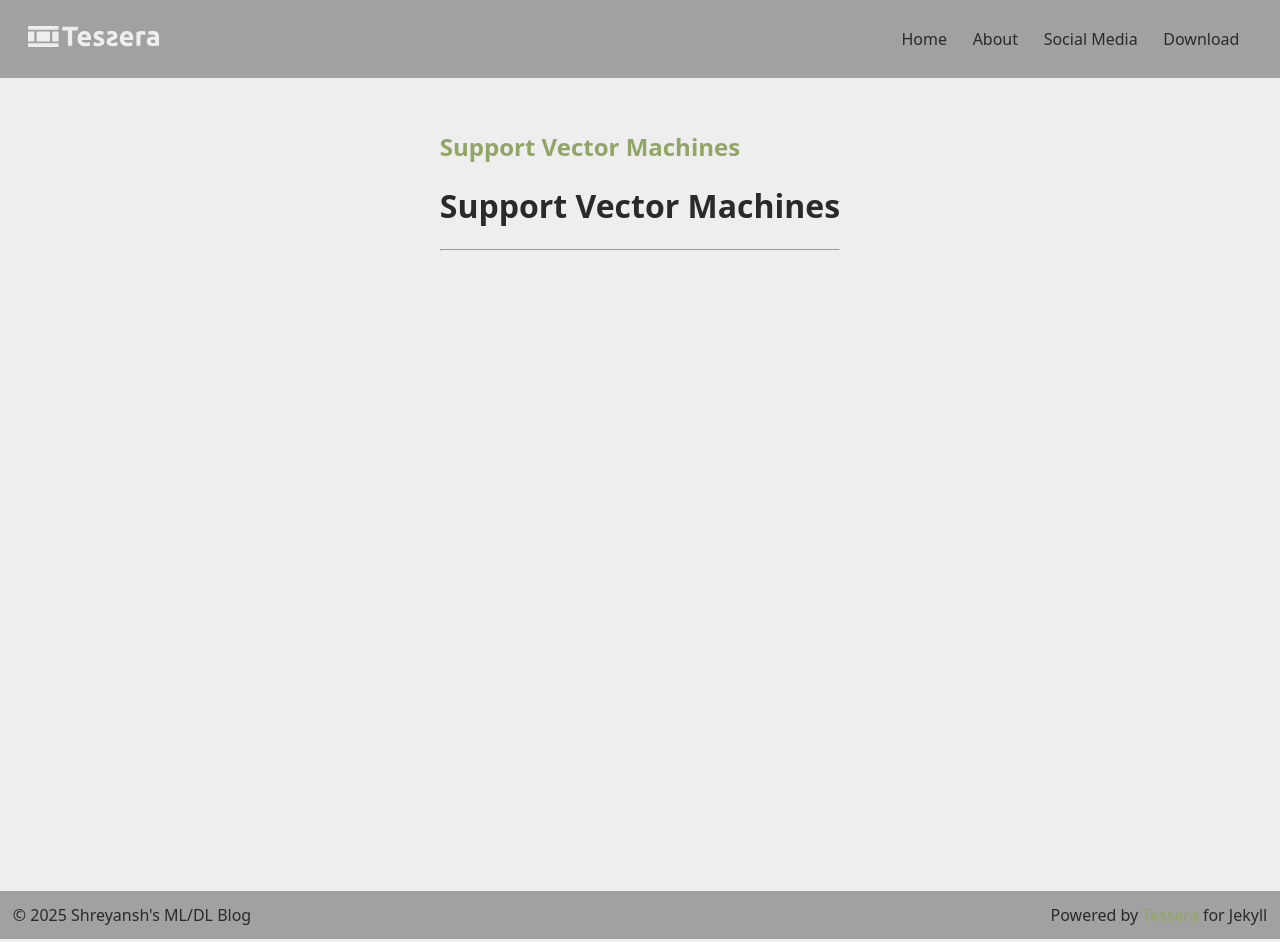
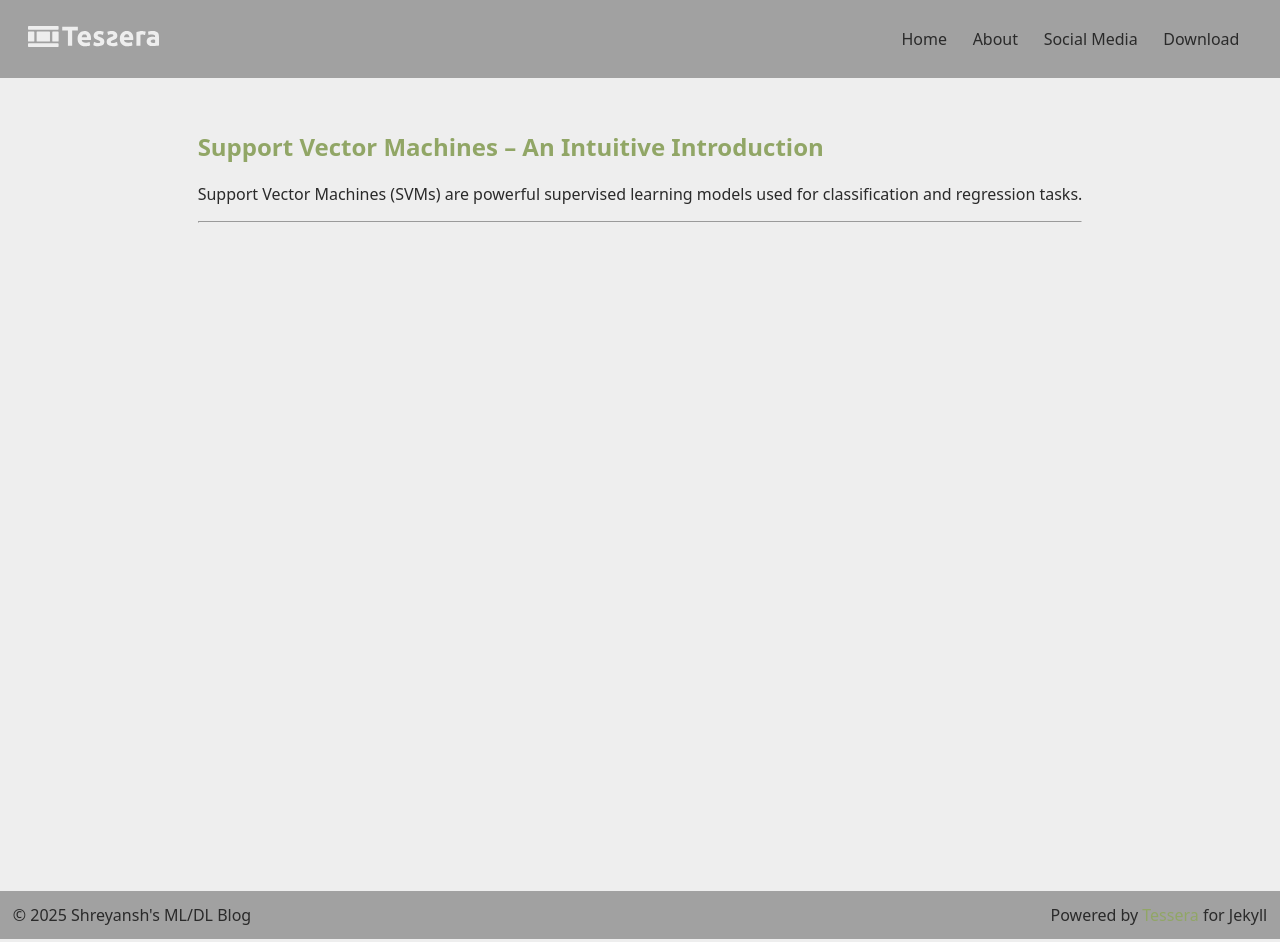
Before and after one commit to shrrynsh/shrrynsh.github.io, a Jekyll site: the page built from index.md, in a window 1280 px wide. Built offline with Jekyll 4.4.1, drawn with Linux system fonts in a browser that asks for light colours; part of the change alters nothing that is shown.

Commit message:
Update 2025-06-23-svm-from-scratch.md

````diff
--- a/_posts/2025-06-23-svm-from-scratch.md
+++ b/_posts/2025-06-23-svm-from-scratch.md
@@ -1,131 +1,23 @@
 ---
 layout: post
-title: "Support Vector Machines"
+title: "Support Vector Machines – An Intuitive Introduction"
 date: 2025-06-23
-categories: ml blog
+categories: ml
 ---
 
+Support Vector Machines (SVMs) are powerful supervised learning models used for classification and regression tasks.
 
+They work by finding the optimal hyperplane that best separates data points of different classes. The core idea is to maximize the **margin** — the distance between the hyperplane and the nearest data points (called support vectors).
 
-# Support Vector Machines
+## 🧠 Key Concepts
 
-- [ ] **SVMs ,What are they and why they are used?**
+- **Hyperplane:** A decision boundary that separates classes.
+- **Support Vectors:** Data points that lie closest to the hyperplane.
+- **Margin:** Distance between hyperplane and support vectors.
 
-SVM is one of the most powerful supervised learning algorithm primarily used for classification tasks. The main goal of SVM is to classify instances based on there relative position with a decision boundary which is a HYPERPLANE. Since a hyperplane is a linear decision boundary one might think SVM would only work for linearly separable cases, but no that's the beauty of SVMs they work pretty well for non-linearly separable cases as well .Let's explore more about SVMs in this blog.
+### 🧮 Mathematically
 
-- [ ] **The Main Goal finding the optimal hyperplane.**
+The decision function is:
 
-The main goal of SVMs is to find the best decision boundary reffered to as an optimal decision boundary or an optimal hyperplane ( since an SVM's decision boundary is a hyperplane).Once we have the hyperplane we can make classifications based on the hypothesis function defined as :
-$$
-h(x_i) = \begin{cases}
-+1, & \text{if } w \cdot x + b \ge 0,\\
--1, & \text{if } w \cdot x + b < 0.
-\end{cases}
-$$
-Let's understand what an hyperplane is and how to compare hyperplanes.
-
-- [ ] **A generalized plane - Hyperplane.**
-
-Hyperplane is a generalization of the 2-Dimensional plane for Higher Dimensions. It can be thought of as a geometric figure that divides a space into two parts,  for example: A line in case of 2D or a plane in case of 3D. It is worth noting that the dimension of a hyperplane is always one less than the dimension of the space which it is dividing.
-The generalized equation of a hyperplane is  $w⋅x+b=0$ . This equation seems familiar right, yes it is the equation of a plane in 3D and indeed it also the equation of a plane in any dimension where x is a n-dimensional vector and w is a vector normal to the hyperplane.
-- [ ] **How to compare hyperplanes?**
-Now to select the best hyperplane it is obvious that we have to compare hyperplanes therefore there must be a way of doing so. We have two different ways of comparing hyperplanes : Functional Margin and Geometric Margin.
-
-**Functional Margin :** Let's first define a function $$ f=y(w.x+b)$$ the value of this function is positive for all correct classifications and negative for all misclassifications.
-The Functional Margin of an Hyperplane is defined as $$
-F = \min_{i=1,\dots,m} \bigl(y_i (w \cdot x + b)\bigr).
-$$We can think of this as the distance of the point closest to the hyperplane.
-Now the best hyperplane from a given set of hyperplanes would be the one having maximum Functional Margin.
-
-**Geometric Margin:** Geometric margin is just a scaled version of the functional margin i.e.
-$$
-G = \min_{i=1,\dots,m} \Bigl( y_i \bigl(\frac{w}{\|w\|} \cdot x + \frac{b}{\|w\|}\bigr)\Bigr) = \frac{F}{\|w\|}
-$$
-Since w reperesents the normal vector of the hyperplane one could choose different w, parallel to each other to represent the same hyperplane and that would affect finding the best hyperplane. To avoid such clashes we scale the Functional margin by dividing by mag(w).
-
-- [ ] **The optimization.**
-To find the values of w and b of the optimal hyperplane we have to solve an optimization problem we have to maximize the Geometric Margin(G) (find the hyperplane with maximum G) subject to some constraints.
-Putting it formally:
-
-$$
-\begin{aligned}
-\max_{w,b} \quad & G \\
-\text{subject to}\quad & g_i \ge G, \quad i = 1,\dots,m.
-\end{aligned}
-$$
-The constraint suggests that the geomteric margin of each other training example is greater than the Geometric Margin of the hyperplane which is true  by definition.
-
-Rearranging the problem:
-
-$$
-G =\frac{F}{\|w\|}
-\\
-\Rightarrow
-\begin{aligned}
-\max_{w,b} \quad & \frac{F}{\|w\|}  \\
-\text{subject to}\quad & f_i \ge F, \quad i = 1,\dots,m.
-\end{aligned}
-$$
-
-Scaling w and b such that F=1, scaling won't affect the optimal values of w and b.This scaling would convert our optimization solely in terms of w and b.
-
-
-\begin{aligned}
-\max_{w,b} \quad & \frac{1}{\|w\|}  \\
-\text{subject to}\quad & f_i \ge 1, \quad i = 1,\dots,m.
-\end{aligned}
-$$\Rightarrow \begin{aligned}
-\min_{w,b} \quad \|w\|  \\
-\text{subject to}\quad & f_i \ge 1, \quad i = 1,\dots,m.
-\end{aligned}$$
-
-$$\Rightarrow \begin{aligned}
-\min_{w,b} \quad \frac{1}{2}\|w\|^2  \\
-\text{subject to}\quad & y_i(w.x_i+b)-1 \ge 0, \quad i = 1,\dots,m.
-\end{aligned}$$
-
-
-Therefore,we have got our final primal problem which is :
- \begin{aligned}
-\min_{w,b} \quad \frac{1}{2}\|w\|^2  \\
-\text{subject to}\quad & y_i(w.x_i+b)-1 \ge 0, \quad i = 1,\dots,m.
-\end{aligned}
-
-
-Now we can form the lagrangian  from the given primal probelm :
-
-
-$$L(w, b, \alpha) = \frac{1}{2}\,w \cdot w - \sum_{i=1}^{m} \alpha_i \bigl[y_i\,(w \cdot x_i + b) - 1\bigr].$$
-
-
-Taking gradient of $L(w, b, \alpha)$ wrt to w and b and setting them to 0:
-
-$$\nabla_w L(w, b, \alpha) = w - \sum_{i=1}^{m} \alpha_i\,y_i\,x_i = 0 \Rightarrow w= \sum_{i=1}^{m} \alpha_i\,y_i\,x_i$$
-
-$$\nabla_b L(w, b, \alpha) = -\sum_{i=1}^{m} \alpha_i\,y_i = 0 \Rightarrow \sum_{i=1}^{m} \alpha_i\,y_i = 0$$
-
-Plugging the value of w back to $L(w, b, \alpha)$ gives us the dual problem.Note that that the dual problem also has some constraints.
-Formulating the dual :
-
-
-$$D(\alpha, b) = \sum_{i=1}^m \alpha_i- \frac{1}{2} \sum_{i=1}^m \sum_{j=1}^m
-\alpha_i \,\alpha_j\, y_i\, y_j \,\bigl(x_i \cdot x_j\bigr)$$
-
-$$\text{subject to } \alpha_i \ge 0 \; (i=1,\dots,m)
-\quad\text{and}\quad
-\sum_{i=1}^{m} \alpha_i \, y_i = 0.$$
-
-
-maximizing $D(\alpha,b)$ subject to the constraints will give us the value of optimal w and b and hence we can find the optimal hyperplane.
-
-- [ ] **KKT Conditions and its effect:**
-
-**Primal and Dual Feasiblity:** Primal Feasiblity and Dual Feasiblity holds because of the constraints imposed.
-
-**Complementary Slackness:** The Complementary Slackness condition states that $\alpha_i\,[y_i\,(w \cdot x_i + b) - 1] = 0.$ Now for the instances which are closest to the hyperplane ( let such instances be $x'$)
-$$y_i\,(w \cdot x' + b) - 1 = 0$$
-Therfore for such instances $\alpha_i$ is positive and such instances are called **Support Vectors**. For all the other instances $y_i\,(w \cdot x_i + b) - 1\neq 0$    and hence $\alpha_i$ for such instances is 0.
-
-
-
-.
+```math
+h(x) = \text{sign}(w \cdot x + b)
````
